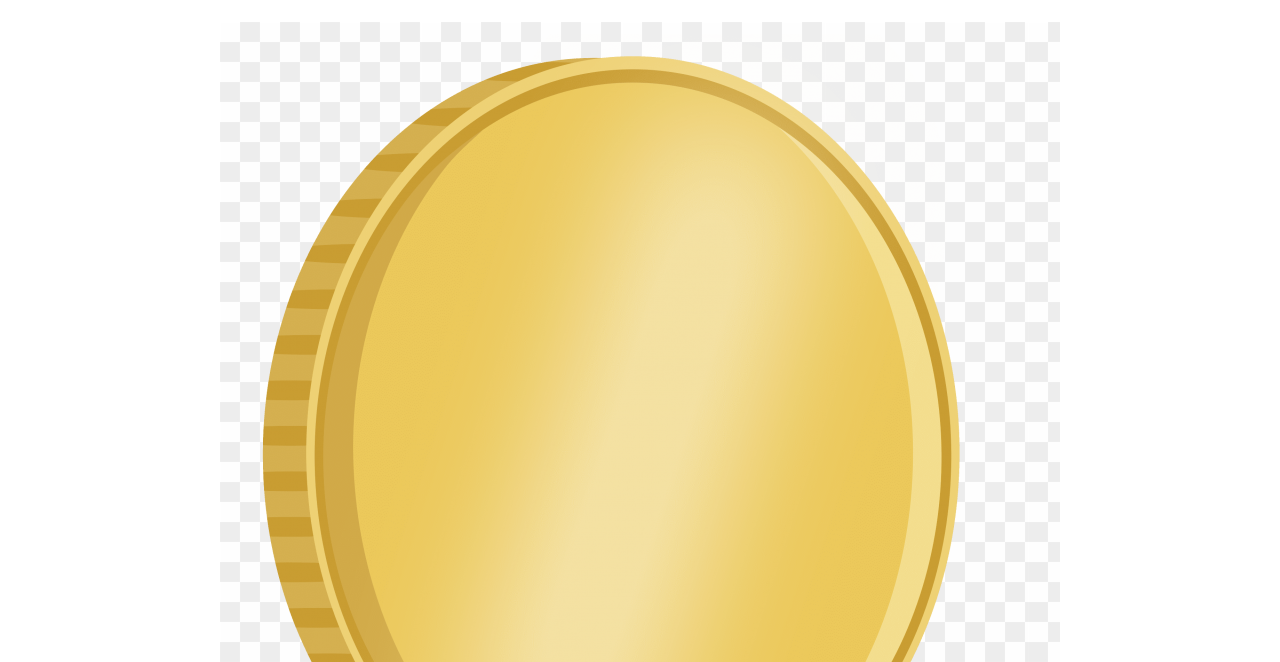
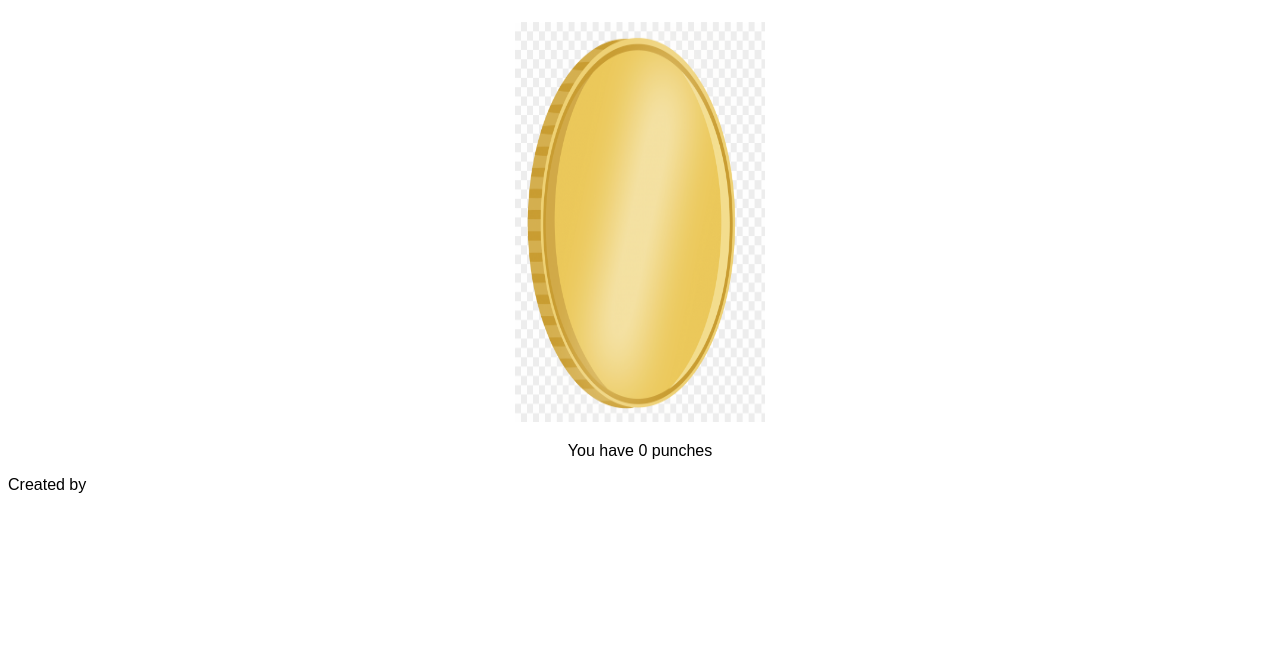
Before and after one commit to PigeonZow/knockout, a PHP site: page / in a window 1280 px wide. Shown: the part 58-720 px from the top of the page. After the commit the page ends 551 px from the top, so only its background shows below. Run offline with PHP 8.4, Linux system fonts and the light colour scheme.

Commit message:
styled text

```diff
--- a/index.html
+++ b/index.html
@@ -16,7 +16,7 @@
         <h1>Knockout</h1>
     </header>
     <main>
-        <img src="imgs/coin.png" onclick="punch()">
+        <img class="sandbag" src="imgs/coin.png" onclick="punch()">
         <p>You have <span id="punches">0</span> punches</p>
     </main>
     <footer>
--- a/styles/styles.css
+++ b/styles/styles.css
@@ -1,5 +1,10 @@
 body{
     font-family: Arial, Helvetica, sans-serif;
+}
+
+.sandbag{
+    height: 400px;
+    width: 250px;
 }
 
 header{
```
